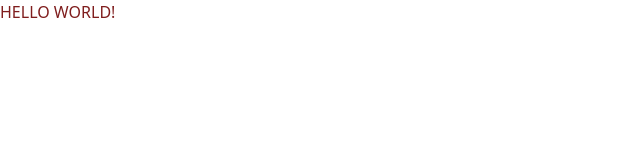
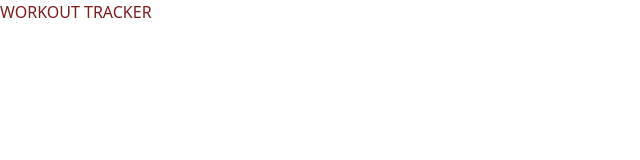
Before and after one commit to efoejean/WorkoutTracker, a website built with Vite: page src/index.html in a window 1280 px wide. Shown: the full height of the page, 0-640 px from the left. Built offline with nearby package versions, Linux system fonts and the light colour scheme.

Commit message:
Update H1

```diff
--- a/src/index.html
+++ b/src/index.html
@@ -8,7 +8,7 @@
     <link rel="stylesheet" href="./style.css" />
   </head>
   <body>
-    <h1 class="text-red-900 uppercase">Hello World!</h1>
+    <h1 class="text-red-900 uppercase">Workout Tracker</h1>
     <script src="./index.js" type="module"></script>
   </body>
 </html>
```
